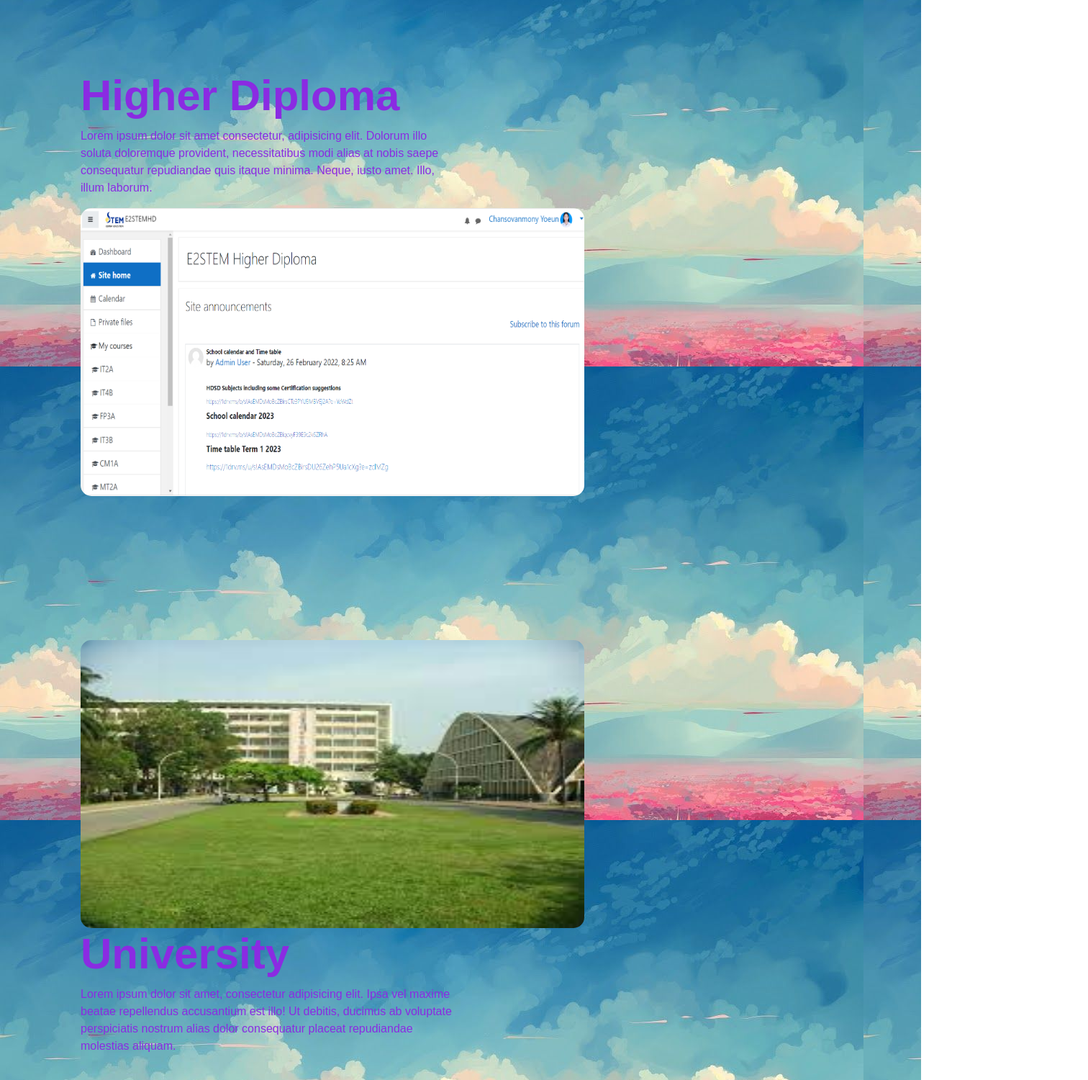
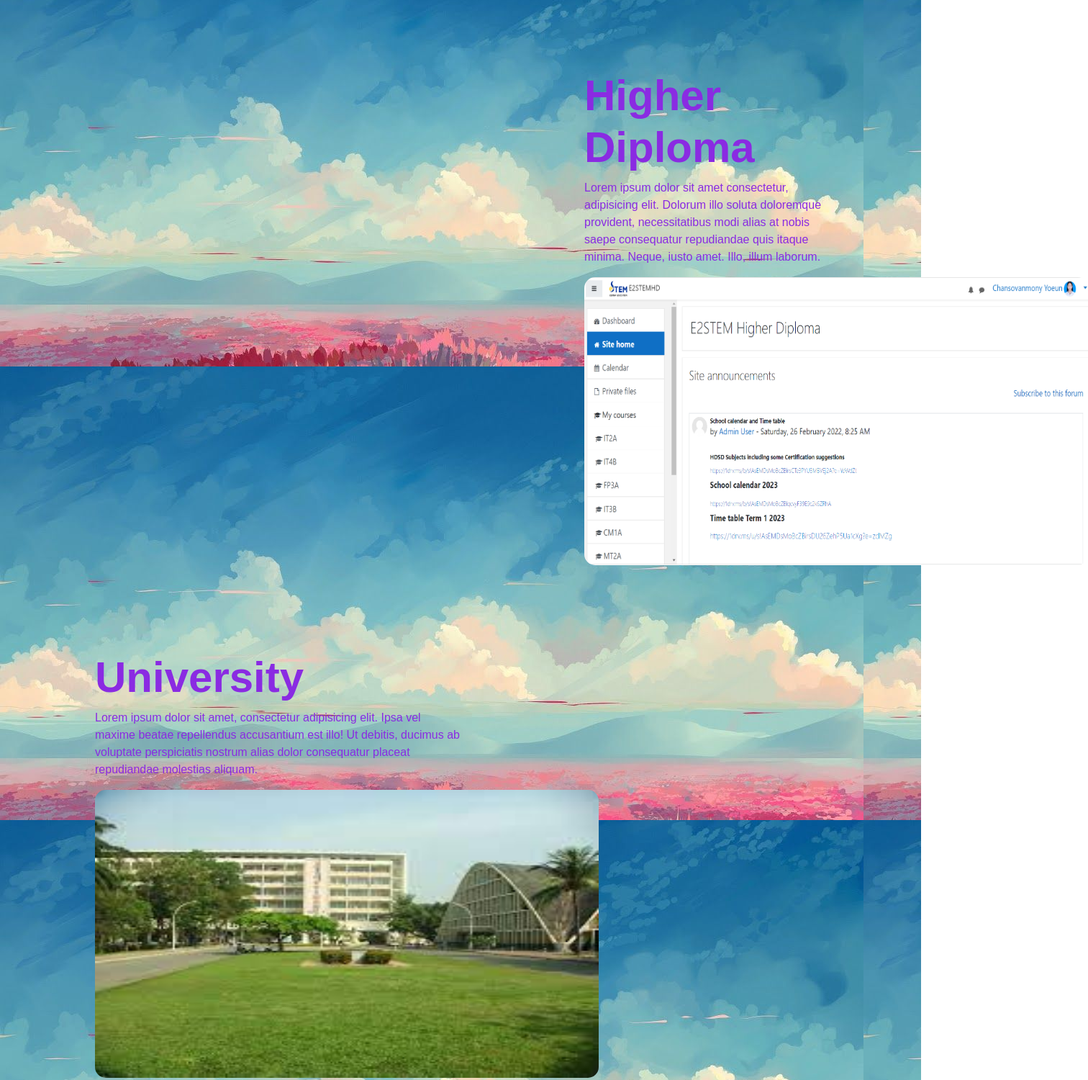
Before and after one commit to Monyjenni/Chansovanmony_Yoeun_Portfolio, a plain HTML site: page Portfolio_v1/home.html in a window 1280 px wide. Shown: the part 1551-3051 px from the top of the page at 72% size, 1512 px wide, since content can reach past the window. Drawn offline with nearby package versions, Linux system fonts and the light colour scheme; files whose address does not match are found by name; a web font is replaced by a local one.

Commit message:
adjust_position

```diff
--- a/Portfolio_v1/home.html
+++ b/Portfolio_v1/home.html
@@ -61,12 +61,12 @@
           </div>
         </div>
         <div class="row-3">
-          <div class="education-col-5">
-            <img src="new_rupp.jpg" alt="">
-          </div>
           <div class="education-col-6">
             <h2 class="sub-title2">University</h2>
             <p>Lorem ipsum dolor sit amet, consectetur adipisicing elit. Ipsa vel maxime beatae repellendus accusantium est illo! Ut debitis, ducimus ab voluptate perspiciatis nostrum alias dolor consequatur placeat repudiandae molestias aliquam.</p>
+          </div>
+          <div class="education-col-5">
+            <img src="new_rupp.jpg" alt="">
           </div>
         </div>
       </div>
--- a/Portfolio_v1/style.css
+++ b/Portfolio_v1/style.css
@@ -141,9 +141,11 @@ nav li {
   display: flex;
   justify-content: space-between;
   flex-wrap: wrap;
+  margin-left: 700px;
 }
 .education-col-3 {
-  flex-basis: 50%;
+  flex-basis: 100%;
+
 }
 .education-col-4 img {
   width: 700px;
@@ -156,7 +158,7 @@ nav li {
 }
 
 .row-3 {
-  padding: 100px 0;
+  padding: 20px ;
   display: flex;
   justify-content: space-between;
   flex-wrap: wrap;
```
